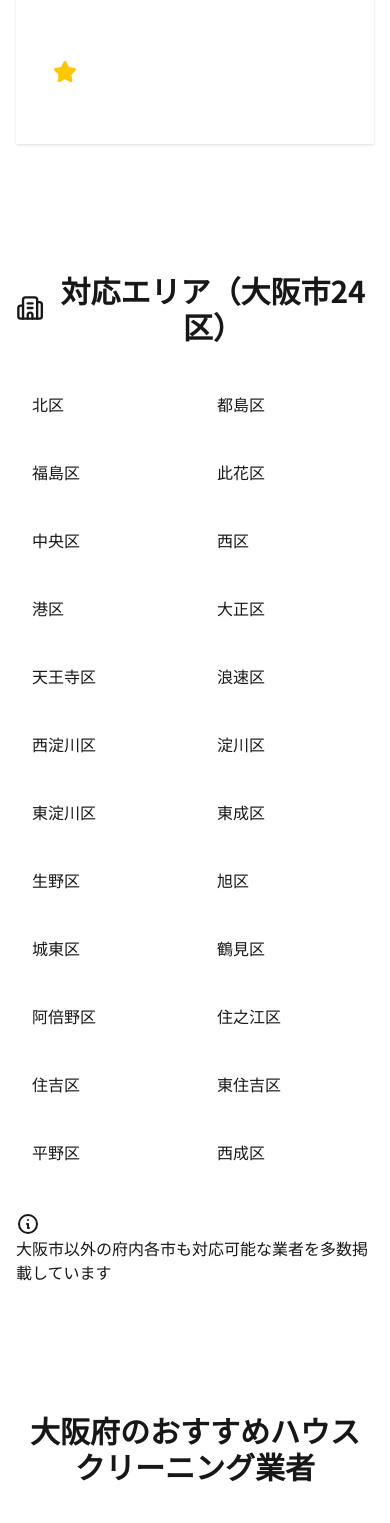
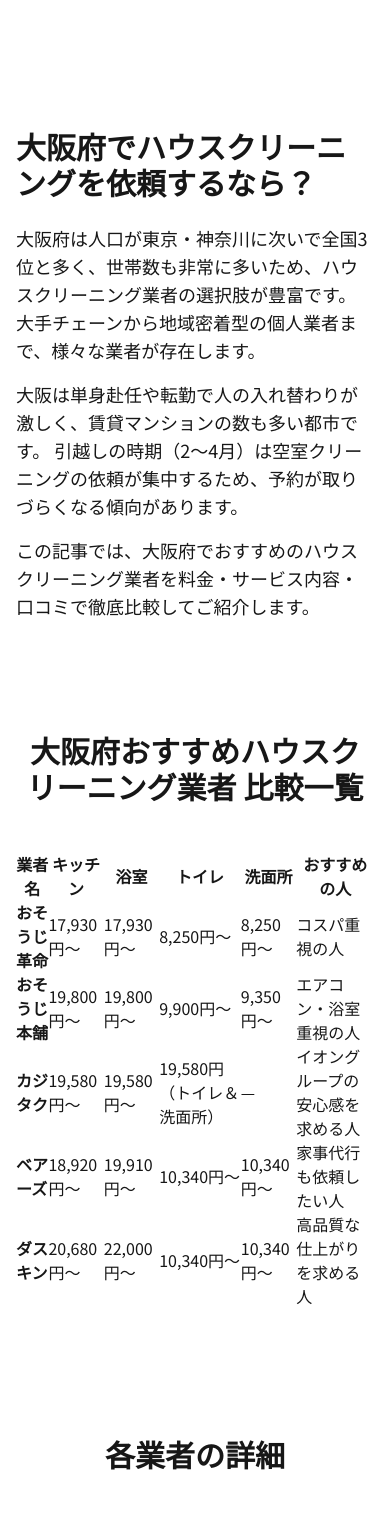
Before and after one commit to webmaster0818/site-001, a Next.js app: page /areas/osaka in a window 390 px wide. Shown: the part 420-1943 px from the top of the page. Built offline with nearby package versions, Linux system fonts and the light colour scheme.

Commit message:
大阪エリアページを詳細コンテンツで作り直し（業者比較表、FAQ、料金相場など追加）

```diff
--- a/app/areas/osaka/page.tsx
+++ b/app/areas/osaka/page.tsx
@@ -1,59 +1,75 @@
 import Link from "next/link";
-import { Star, CheckCircle, MapPin, Building2, ArrowRight } from "lucide-react";
+import { Building2, CheckCircle, Star, MapPin, Phone, Mail } from "lucide-react";
 
 export const metadata = {
-  title: "大阪府のハウスクリーニング業者比較 | クリーンナビ",
-  description: "大阪府でおすすめのハウスクリーニング業者を徹底比較。北区、中央区など24区対応。料金相場、口コミ評価、即日対応可能な業者を掲載。",
+  title: "大阪府のハウスクリーニング業者おすすめ比較16選 | 料金・口コミ | クリーンナビ",
+  description: "大阪府でおすすめのハウスクリーニング業者を徹底比較。大阪市、堺市、東大阪市など全域対応。料金相場、口コミ評価、即日対応可能な業者を掲載。",
   viewport: "width=device-width, initial-scale=1",
 };
 
 export default function OsakaArea() {
-  const areas = [
-    "北区", "都島区", "福島区", "此花区", "中央区", "西区", "港区", "大正区",
-    "天王寺区", "浪速区", "西淀川区", "淀川区", "東淀川区", "東成区", "生野区",
-    "旭区", "城東区", "鶴見区", "阿倍野区", "住之江区", "住吉区", "東住吉区",
-    "平野区", "西成区"
+  const companies = [
+    {
+      name: "おそうじ革命",
+      kitchen: "17,930円〜",
+      bathroom: "17,930円〜",
+      toilet: "8,250円〜",
+      washroom: "8,250円〜",
+      recommend: "コスパ重視の人",
+      features: ["50日間研修", "全国展開", "低価格"],
+    },
+    {
+      name: "おそうじ本舗",
+      kitchen: "19,800円〜",
+      bathroom: "19,800円〜",
+      toilet: "9,900円〜",
+      washroom: "9,350円〜",
+      recommend: "エアコン・浴室重視の人",
+      features: ["300以上の独自技術", "オプション豊富", "3日以内対応"],
+    },
+    {
+      name: "カジタク",
+      kitchen: "19,580円〜",
+      bathroom: "19,580円〜",
+      toilet: "19,580円（トイレ＆洗面所）",
+      washroom: "—",
+      recommend: "イオングループの安心感を求める人",
+      features: ["イオングループ", "一律料金", "品質保証"],
+    },
+    {
+      name: "ベアーズ",
+      kitchen: "18,920円〜",
+      bathroom: "19,910円〜",
+      toilet: "10,340円〜",
+      washroom: "10,340円〜",
+      recommend: "家事代行も依頼したい人",
+      features: ["25年以上の実績", "女性スタッフ指名可", "前日17時までキャンセル無料"],
+    },
+    {
+      name: "ダスキン",
+      kitchen: "20,680円〜",
+      bathroom: "22,000円〜",
+      toilet: "10,340円〜",
+      washroom: "10,340円〜",
+      recommend: "高品質な仕上がりを求める人",
+      features: ["プロ向け洗浄剤", "オゾン除菌", "高品質"],
+    },
   ];
 
-  const companies = [
-    {
-      id: 1,
-      name: "大阪クリーンサービス",
-      rating: 4.8,
-      reviews: 856,
-      price: "12,000円〜",
-      features: ["即日対応", "24時間対応", "見積無料"],
-      area: "大阪府全域",
-    },
-    {
-      id: 2,
-      name: "関西ハウスクリーニング",
-      rating: 4.6,
-      reviews: 723,
-      price: "11,500円〜",
-      features: ["土日祝対応", "作業保証", "見積無料"],
-      area: "大阪市内中心",
-    },
-    {
-      id: 3,
-      name: "梅田クリーンプロ",
-      rating: 4.7,
-      reviews: 612,
-      price: "13,000円〜",
-      features: ["女性スタッフ", "エコ洗剤", "見積無料"],
-      area: "北区・中央区中心",
-    },
+  const areas = [
+    "大阪市", "堺市", "岸和田市", "豊中市", "池田市", "吹田市", "泉大津市", "高槻市",
+    "貝塚市", "守口市", "枚方市", "茨木市", "八尾市", "泉佐野市", "富田林市", "寝屋川市",
+    "河内長野市", "松原市", "大東市", "和泉市", "箕面市", "柏原市", "羽曳野市", "門真市",
+    "摂津市", "高石市", "藤井寺市", "東大阪市", "泉南市", "四條畷市", "交野市", "大阪狭山市",
+    "阪南市"
   ];
 
   return (
     <div className="min-h-screen bg-base-100">
-      {/* ヘッダー */}
       <header className="navbar bg-primary text-primary-content sticky top-0 z-50 shadow-lg">
         <div className="container mx-auto">
           <div className="flex-1">
-            <Link href="/" className="btn btn-ghost text-xl font-bold">
-              クリーンナビ
-            </Link>
+            <Link href="/" className="btn btn-ghost text-xl font-bold">クリーンナビ</Link>
           </div>
           <div className="flex-none">
             <ul className="menu menu-horizontal px-1">
@@ -64,7 +80,6 @@
         </div>
       </header>
 
-      {/* パンくずリスト */}
       <div className="container mx-auto px-4 py-4">
         <div className="text-sm breadcrumbs">
           <ul>
@@ -74,175 +89,263 @@
         </div>
       </div>
 
-      {/* ヒーローセクション */}
+      {/* Hero Section */}
       <section className="bg-gradient-to-r from-primary to-secondary text-white py-16">
         <div className="container mx-auto px-4">
           <div className="max-w-4xl mx-auto text-center">
             <div className="flex items-center justify-center gap-2 mb-4">
               <MapPin className="w-8 h-8" />
-              <h1 className="text-4xl md:text-5xl font-bold">
-                大阪府のハウスクリーニング業者
-              </h1>
+              <h1 className="text-4xl md:text-5xl font-bold">大阪府のハウスクリーニング業者おすすめ比較</h1>
             </div>
-            <p className="text-xl mb-8">
-              大阪府全24区対応！信頼できるハウスクリーニング業者をご紹介
+            <p className="text-xl mb-8">大阪市・堺市・東大阪市など大阪府全域対応！料金・口コミで徹底比較</p>
+          </div>
+        </div>
+      </section>
+
+      {/* 導入文 */}
+      <section className="py-12 bg-base-100">
+        <div className="container mx-auto px-4">
+          <div className="prose max-w-4xl mx-auto">
+            <h2 className="text-3xl font-bold mb-6">大阪府でハウスクリーニングを依頼するなら？</h2>
+            <p className="text-lg mb-4">
+              大阪府は人口が東京・神奈川に次いで全国3位と多く、世帯数も非常に多いため、ハウスクリーニング業者の選択肢が豊富です。
+              大手チェーンから地域密着型の個人業者まで、様々な業者が存在します。
             </p>
-            <div className="stats stats-horizontal shadow bg-white text-primary">
-              <div className="stat">
-                <div className="stat-title">登録業者数</div>
-                <div className="stat-value text-2xl">234社</div>
-              </div>
-              <div className="stat">
-                <div className="stat-title">平均評価</div>
-                <div className="stat-value text-2xl flex items-center gap-1">
-                  4.7 <Star className="w-6 h-6 fill-yellow-400 text-yellow-400" />
+            <p className="text-lg mb-4">
+              大阪は単身赴任や転勤で人の入れ替わりが激しく、賃貸マンションの数も多い都市です。
+              引越しの時期（2〜4月）は空室クリーニングの依頼が集中するため、予約が取りづらくなる傾向があります。
+            </p>
+            <p className="text-lg">
+              この記事では、大阪府でおすすめのハウスクリーニング業者を料金・サービス内容・口コミで徹底比較してご紹介します。
+            </p>
+          </div>
+        </div>
+      </section>
+
+      {/* 業者比較表 */}
+      <section className="py-16 bg-base-200">
+        <div className="container mx-auto px-4">
+          <h2 className="text-3xl font-bold text-center mb-12">大阪府おすすめハウスクリーニング業者 比較一覧</h2>
+          <div className="overflow-x-auto">
+            <table className="table table-zebra w-full max-w-6xl mx-auto bg-white">
+              <thead>
+                <tr>
+                  <th>業者名</th>
+                  <th>キッチン</th>
+                  <th>浴室</th>
+                  <th>トイレ</th>
+                  <th>洗面所</th>
+                  <th>おすすめの人</th>
+                </tr>
+              </thead>
+              <tbody>
+                {companies.map((company, index) => (
+                  <tr key={index}>
+                    <td className="font-bold">{company.name}</td>
+                    <td>{company.kitchen}</td>
+                    <td>{company.bathroom}</td>
+                    <td>{company.toilet}</td>
+                    <td>{company.washroom}</td>
+                    <td>{company.recommend}</td>
+                  </tr>
+                ))}
+              </tbody>
+            </table>
+          </div>
+        </div>
+      </section>
+
+      {/* 各業者詳細 */}
+      <section className="py-16">
+        <div className="container mx-auto px-4">
+          <h2 className="text-3xl font-bold text-center mb-12">各業者の詳細</h2>
+          <div className="space-y-8 max-w-4xl mx-auto">
+            {companies.map((company, index) => (
+              <div key={index} className="card bg-base-100 shadow-xl">
+                <div className="card-body">
+                  <h3 className="card-title text-2xl">{company.name}</h3>
+                  <div className="divider"></div>
+                  <div className="grid grid-cols-1 md:grid-cols-2 gap-4">
+                    <div>
+                      <h4 className="font-bold mb-2">料金</h4>
+                      <ul className="space-y-1">
+                        <li>• キッチン: {company.kitchen}</li>
+                        <li>• 浴室: {company.bathroom}</li>
+                        <li>• トイレ: {company.toilet}</li>
+                        <li>• 洗面所: {company.washroom}</li>
+                      </ul>
+                    </div>
+                    <div>
+                      <h4 className="font-bold mb-2">特徴</h4>
+                      <div className="flex flex-wrap gap-2">
+                        {company.features.map((feature, idx) => (
+                          <div key={idx} className="badge badge-primary">{feature}</div>
+                        ))}
+                      </div>
+                    </div>
+                  </div>
                 </div>
               </div>
-              <div className="stat">
-                <div className="stat-title">総口コミ数</div>
-                <div className="stat-value text-2xl">5,890件</div>
+            ))}
+          </div>
+        </div>
+      </section>
+
+      {/* 大阪特有のポイント */}
+      <section className="py-16 bg-base-200">
+        <div className="container mx-auto px-4">
+          <div className="prose max-w-4xl mx-auto">
+            <h2 className="text-3xl font-bold mb-8">大阪府特有のハウスクリーニングのポイント</h2>
+
+            <h3 className="text-2xl font-bold mb-4">気候に関するポイント</h3>
+            <p className="mb-4">
+              大阪府は瀬戸内型気候に属し、年間を通じて比較的温暖ですが、夏は蒸し暑く、梅雨時期は高湿度になります。
+              このため、浴室やエアコン内部、窓のサッシ周りなど、湿気がこもりやすい場所はカビが発生しやすく、定期的なプロのクリーニングが重要です。
+            </p>
+
+            <h3 className="text-2xl font-bold mb-4 mt-8">大都市ならではのポイント</h3>
+            <p className="mb-4">
+              大阪府の都市部では、狭小住宅やマンションが多く見られます。また、大阪湾からの塩分を含んだ風により、
+              金属の腐食や外壁の劣化が促進されやすい環境です。都市部の大気汚染により外壁や窓が汚れやすいため、
+              定期的な清掃が必要です。
+            </p>
+          </div>
+        </div>
+      </section>
+
+      {/* 対応エリア */}
+      <section className="py-16">
+        <div className="container mx-auto px-4">
+          <h2 className="text-3xl font-bold text-center mb-8 flex items-center justify-center gap-2">
+            <Building2 className="w-8 h-8 text-primary" />対応エリア（大阪府全域）
+          </h2>
+          <div className="max-w-5xl mx-auto">
+            <div className="grid grid-cols-2 md:grid-cols-4 lg:grid-cols-6 gap-3">
+              {areas.map((area) => (
+                <div key={area} className="badge badge-lg badge-outline hover:badge-primary cursor-pointer transition-all p-4">
+                  {area}
+                </div>
+              ))}
+            </div>
+          </div>
+        </div>
+      </section>
+
+      {/* 料金相場 */}
+      <section className="py-16 bg-base-200">
+        <div className="container mx-auto px-4">
+          <div className="prose max-w-4xl mx-auto">
+            <h2 className="text-3xl font-bold mb-8">大阪府のハウスクリーニング料金相場</h2>
+
+            <h3 className="text-2xl font-bold mb-4">間取り別料金相場</h3>
+            <ul className="space-y-2">
+              <li>• 1LDK以下：39,000円〜74,000円</li>
+              <li>• 1LDK／2DK：50,000円〜92,000円</li>
+              <li>• 2LDK／3DK：63,000円〜123,000円</li>
+              <li>• 3LDK／4DK：79,000円〜220,000円</li>
+              <li>• 4LDK/5DK：94,000円〜211,000円</li>
+            </ul>
+
+            <h3 className="text-2xl font-bold mb-4 mt-8">場所別料金相場</h3>
+            <ul className="space-y-2">
+              <li>• エアコンクリーニング：10,000円〜15,000円</li>
+              <li>• キッチンクリーニング：18,000円〜20,000円</li>
+              <li>• 浴室クリーニング：19,000円〜22,000円</li>
+              <li>• トイレクリーニング：9,000円〜10,000円</li>
+              <li>• 洗面所クリーニング：9,000円〜10,000円</li>
+            </ul>
+          </div>
+        </div>
+      </section>
+
+      {/* 賢く安く依頼するコツ */}
+      <section className="py-16">
+        <div className="container mx-auto px-4">
+          <div className="prose max-w-4xl mx-auto">
+            <h2 className="text-3xl font-bold mb-8">大阪でハウスクリーニングを賢く安く依頼する5つのコツ</h2>
+
+            <div className="space-y-6">
+              <div className="card bg-base-100 shadow">
+                <div className="card-body">
+                  <h3 className="card-title">1. 複数の業者から見積もりを取る</h3>
+                  <p>相見積もりで料金とサービス内容を比較し、バランスの良い業者を選びましょう。</p>
+                </div>
+              </div>
+
+              <div className="card bg-base-100 shadow">
+                <div className="card-body">
+                  <h3 className="card-title">2. 閑散期を狙って予約する</h3>
+                  <p>1〜2月や6〜7月など引越しシーズンを外した時期は、料金が下がる傾向にあります。</p>
+                </div>
+              </div>
+
+              <div className="card bg-base-100 shadow">
+                <div className="card-body">
+                  <h3 className="card-title">3. セット割引をうまく活用する</h3>
+                  <p>「キッチン＋浴室＋トイレ」など、水回りをまとめて依頼すると割安になります。</p>
+                </div>
+              </div>
+
+              <div className="card bg-base-100 shadow">
+                <div className="card-body">
+                  <h3 className="card-title">4. 必要な場所だけに絞って依頼する</h3>
+                  <p>本当に掃除してほしい場所だけをピンポイントで依頼し、費用を抑えましょう。</p>
+                </div>
+              </div>
+
+              <div className="card bg-base-100 shadow">
+                <div className="card-body">
+                  <h3 className="card-title">5. 問合せは電話で行う</h3>
+                  <p>大阪ではコミュニケーションを大切にする傾向があり、電話交渉で柔軟に対応してくれるケースもあります。</p>
+                </div>
               </div>
             </div>
           </div>
         </div>
       </section>
 
-      {/* 対応エリア一覧 */}
+      {/* FAQ */}
       <section className="py-16 bg-base-200">
         <div className="container mx-auto px-4">
-          <h2 className="text-3xl font-bold text-center mb-8 flex items-center justify-center gap-2">
-            <Building2 className="w-8 h-8 text-primary" />
-            対応エリア（大阪市24区）
-          </h2>
-          <div className="max-w-5xl mx-auto">
-            <div className="grid grid-cols-2 md:grid-cols-4 lg:grid-cols-6 gap-3">
-              {areas.map((area) => (
-                <div
-                  key={area}
-                  className="badge badge-lg badge-outline hover:badge-primary cursor-pointer transition-all p-4"
-                >
-                  {area}
-                </div>
-              ))}
-            </div>
-            <div className="alert alert-info mt-8">
-              <svg xmlns="http://www.w3.org/2000/svg" fill="none" viewBox="0 0 24 24" className="stroke-current shrink-0 w-6 h-6"><path strokeLinecap="round" strokeLinejoin="round" strokeWidth="2" d="M13 16h-1v-4h-1m1-4h.01M21 12a9 9 0 11-18 0 9 9 0 0118 0z"></path></svg>
-              <span>大阪市以外の府内各市も対応可能な業者を多数掲載しています</span>
-            </div>
-          </div>
-        </div>
-      </section>
-
-      {/* おすすめ業者一覧 */}
-      <section className="py-16">
-        <div className="container mx-auto px-4">
-          <h2 className="text-3xl font-bold text-center mb-12">
-            大阪府のおすすめハウスクリーニング業者
-          </h2>
-          <div className="grid grid-cols-1 md:grid-cols-2 lg:grid-cols-3 gap-6 max-w-7xl mx-auto">
-            {companies.map((company) => (
-              <div key={company.id} className="card bg-base-100 shadow-xl hover:shadow-2xl transition-all">
-                <div className="card-body">
-                  <div className="flex items-start justify-between">
-                    <h3 className="card-title text-lg">{company.name}</h3>
-                    <div className="badge badge-primary">おすすめ</div>
-                  </div>
-
-                  <div className="flex items-center gap-2 my-2">
-                    <div className="flex items-center">
-                      <Star className="w-5 h-5 fill-yellow-400 text-yellow-400" />
-                      <span className="font-bold ml-1">{company.rating}</span>
-                    </div>
-                    <span className="text-sm text-base-content/70">
-                      ({company.reviews}件)
-                    </span>
-                  </div>
-
-                  <div className="divider my-1"></div>
-
-                  <div className="space-y-2">
-                    <p className="text-sm flex items-center gap-2">
-                      <MapPin className="w-4 h-4 text-primary" />
-                      対応エリア: {company.area}
-                    </p>
-                    <p className="font-bold text-lg text-primary">
-                      {company.price}
-                    </p>
-                  </div>
-
-                  <div className="flex flex-wrap gap-2 mt-4">
-                    {company.features.map((feature) => (
-                      <div key={feature} className="badge badge-outline badge-sm">
-                        <CheckCircle className="w-3 h-3 mr-1" />
-                        {feature}
-                      </div>
-                    ))}
-                  </div>
-
-                  <div className="card-actions justify-end mt-4">
-                    <Link
-                      href={`/company/${company.id}`}
-                      className="btn btn-primary btn-sm"
-                    >
-                      詳細を見る
-                      <ArrowRight className="w-4 h-4 ml-1" />
-                    </Link>
-                  </div>
-                </div>
+          <h2 className="text-3xl font-bold text-center mb-12">よくある質問（FAQ）</h2>
+          <div className="max-w-4xl mx-auto space-y-4">
+            <div className="collapse collapse-plus bg-base-100 shadow">
+              <input type="radio" name="faq-accordion" defaultChecked />
+              <div className="collapse-title text-xl font-medium">
+                Q. どこまで掃除してもらえる？
               </div>
-            ))}
-          </div>
-
-          <div className="text-center mt-12">
-            <Link href="/services/aircon" className="btn btn-primary btn-lg">
-              全てのサービスを見る
-              <ArrowRight className="w-5 h-5 ml-2" />
-            </Link>
-          </div>
-        </div>
-      </section>
-
-      {/* エリア別のポイント */}
-      <section className="py-16 bg-base-200">
-        <div className="container mx-auto px-4">
-          <h2 className="text-3xl font-bold text-center mb-12">
-            大阪府でハウスクリーニングを選ぶポイント
-          </h2>
-          <div className="grid grid-cols-1 md:grid-cols-2 gap-6 max-w-4xl mx-auto">
-            <div className="card bg-base-100 shadow-xl">
-              <div className="card-body">
-                <h3 className="card-title text-primary">
-                  <CheckCircle className="w-6 h-6" />
-                  即日対応可能な業者が多い
-                </h3>
-                <p>大阪府内は業者が豊富で、即日・当日対応が可能な業者が多数あります。急な来客前にも安心です。</p>
+              <div className="collapse-content">
+                <p>業者によって異なりますが、一般的には換気扇の奥や浴室のカビ取りなど、家庭では手が届きにくい部分まで対応してもらえます。</p>
               </div>
             </div>
-            <div className="card bg-base-100 shadow-xl">
-              <div className="card-body">
-                <h3 className="card-title text-primary">
-                  <CheckCircle className="w-6 h-6" />
-                  料金相場は全国平均並み
-                </h3>
-                <p>大阪府の料金相場は全国平均とほぼ同水準。エアコンクリーニング1台で10,000〜15,000円程度です。</p>
+
+            <div className="collapse collapse-plus bg-base-100 shadow">
+              <input type="radio" name="faq-accordion" />
+              <div className="collapse-title text-xl font-medium">
+                Q. 作業当日は何をすればいいですか？立ち会いは必要？
+              </div>
+              <div className="collapse-content">
+                <p>基本的には立ち会いをお願いする業者がほとんどです。ただし掃除の様子をずっと見守る必要はなく、掃除の間に家事や在宅仕事をしていても大丈夫です。</p>
               </div>
             </div>
-            <div className="card bg-base-100 shadow-xl">
-              <div className="card-body">
-                <h3 className="card-title text-primary">
-                  <CheckCircle className="w-6 h-6" />
-                  繁華街は駐車場代に注意
-                </h3>
-                <p>梅田・なんば周辺など繁華街では駐車場代が別途かかる場合があります。事前に確認しましょう。</p>
+
+            <div className="collapse collapse-plus bg-base-100 shadow">
+              <input type="radio" name="faq-accordion" />
+              <div className="collapse-title text-xl font-medium">
+                Q. 駐車スペースがない場合はどうなりますか？
+              </div>
+              <div className="collapse-content">
+                <p>近隣のコインパーキングを利用することになります。その際の駐車料金は、実費で請求されることがほとんどです。</p>
               </div>
             </div>
-            <div className="card bg-base-100 shadow-xl">
-              <div className="card-body">
-                <h3 className="card-title text-primary">
-                  <CheckCircle className="w-6 h-6" />
-                  女性スタッフ対応も充実
-                </h3>
-                <p>大阪府内の業者は女性スタッフの在籍も多く、一人暮らしの女性でも安心して依頼できます。</p>
+
+            <div className="collapse collapse-plus bg-base-100 shadow">
+              <input type="radio" name="faq-accordion" />
+              <div className="collapse-title text-xl font-medium">
+                Q. 支払い方法は？クレジットカードは使えますか？
+              </div>
+              <div className="collapse-content">
+                <p>クレジットカード対応の業者も増えていますが、大阪では現金のみの業者も一定数います。依頼前に支払い方法を確認しておきましょう。</p>
               </div>
             </div>
           </div>
@@ -252,36 +355,18 @@
       {/* CTA */}
       <section className="py-16 bg-gradient-to-r from-primary to-secondary text-white">
         <div className="container mx-auto px-4 text-center">
-          <h2 className="text-3xl font-bold mb-4">
-            大阪府で最適なハウスクリーニング業者を見つけよう
-          </h2>
-          <p className="text-xl mb-8 max-w-2xl mx-auto">
-            234社の中からあなたにピッタリの業者を比較・検討できます
-          </p>
-          <div className="flex flex-col sm:flex-row gap-4 justify-center">
-            <Link href="/services/aircon" className="btn btn-lg bg-white text-primary hover:bg-base-200">
-              サービスから探す
-            </Link>
-            <Link href="/price" className="btn btn-lg btn-outline text-white border-white hover:bg-white hover:text-primary">
-              料金相場を見る
-            </Link>
+          <h2 className="text-3xl font-bold mb-4">大阪府で最適なハウスクリーニング業者を見つけよう</h2>
+          <div className="flex flex-col sm:flex-row gap-4 justify-center mt-8">
+            <Link href="/services/aircon" className="btn btn-lg bg-white text-primary hover:bg-base-200">サービスから探す</Link>
+            <Link href="/price" className="btn btn-lg btn-outline text-white border-white hover:bg-white hover:text-primary">料金相場を見る</Link>
           </div>
         </div>
       </section>
 
-      {/* フッター */}
       <footer className="footer footer-center p-10 bg-base-200 text-base-content">
         <div>
           <p className="font-bold text-lg">クリーンナビ</p>
-          <p>ハウスクリーニング業者の比較・検索サイト</p>
           <p className="text-sm mt-2">© 2024 クリーンナビ All rights reserved.</p>
-        </div>
-        <div>
-          <div className="grid grid-flow-col gap-4">
-            <Link href="/price" className="link link-hover">料金相場</Link>
-            <Link href="/areas/tokyo" className="link link-hover">東京</Link>
-            <Link href="/areas/osaka" className="link link-hover">大阪</Link>
-          </div>
         </div>
       </footer>
     </div>
```
